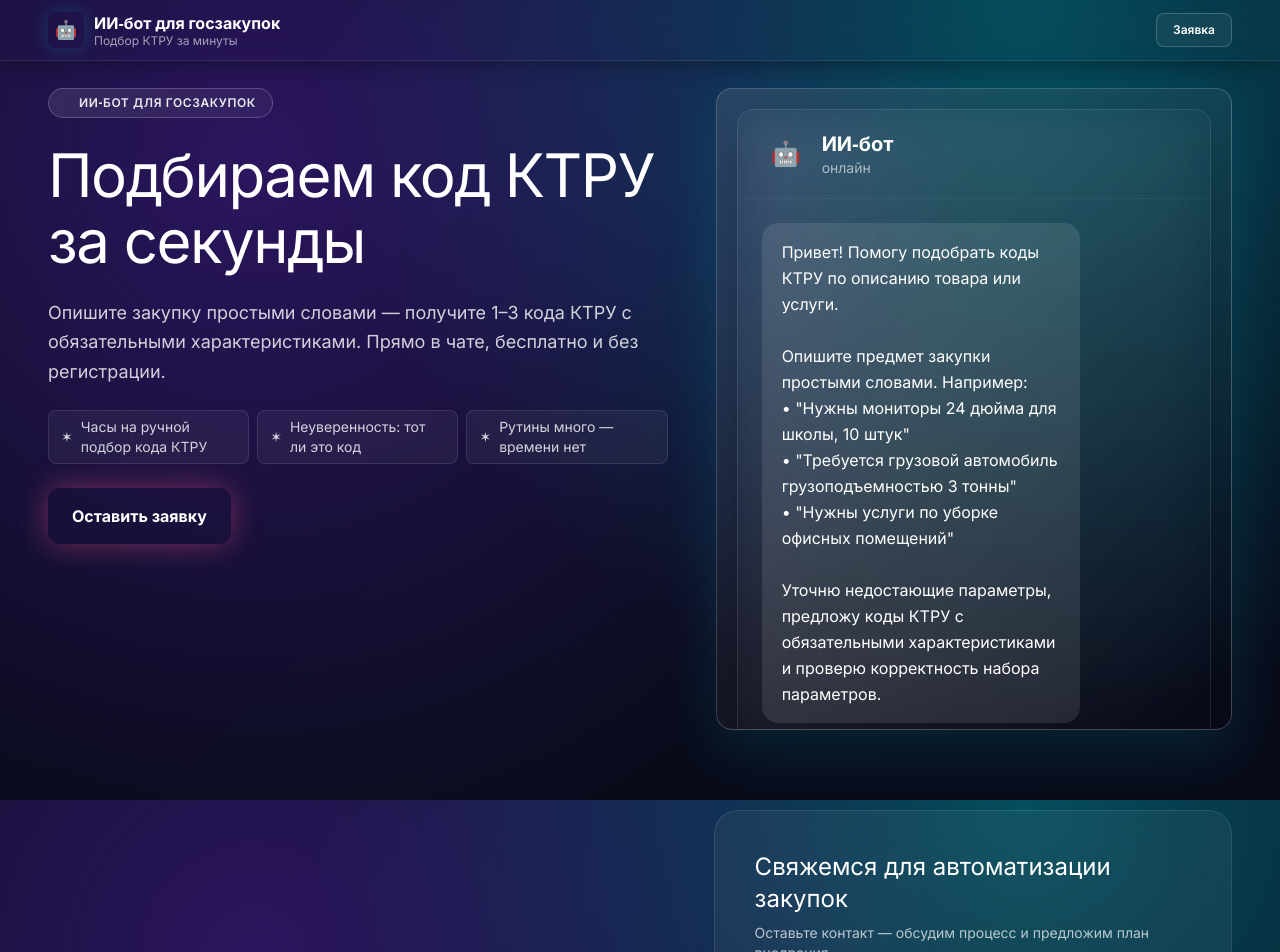
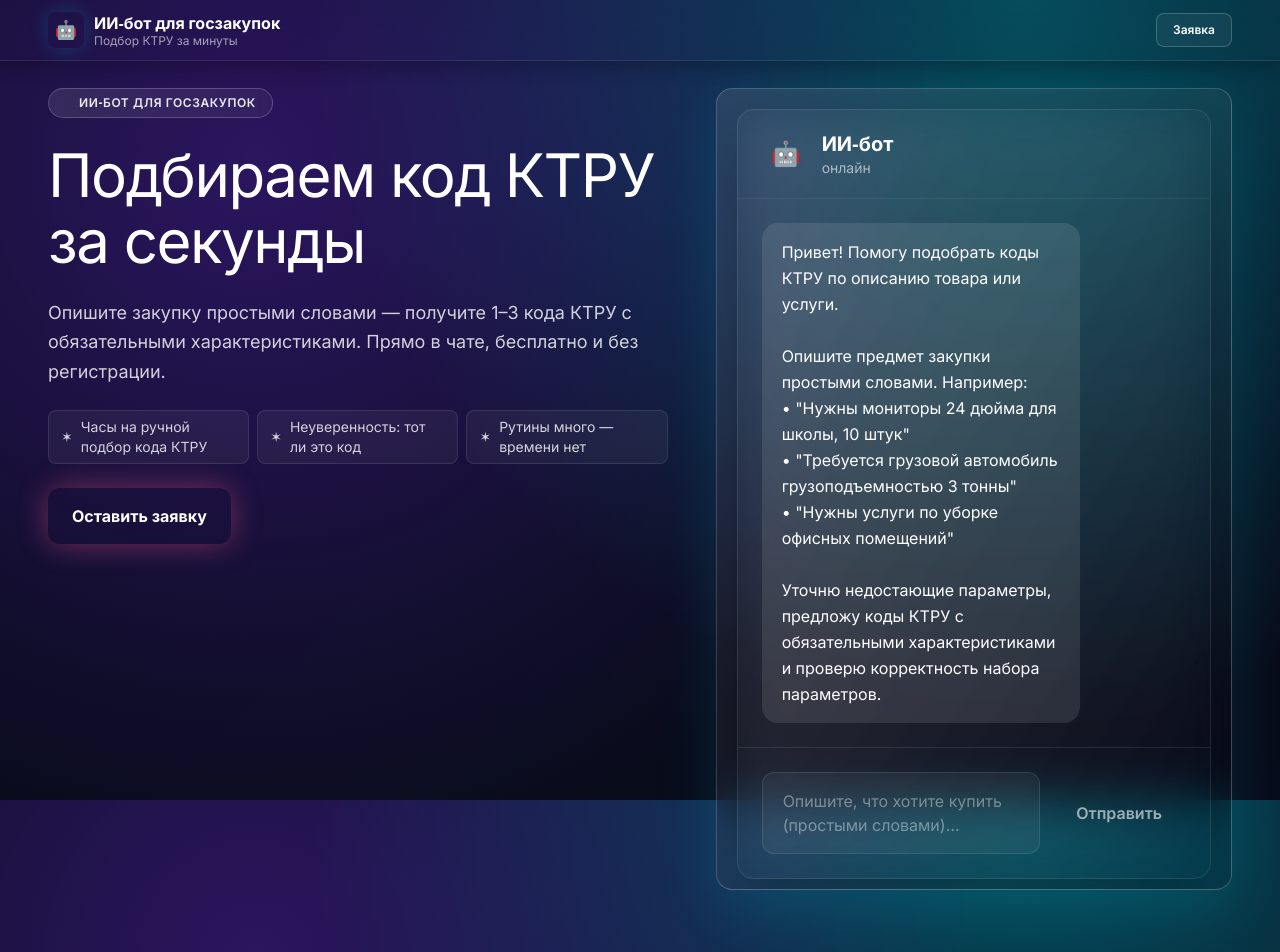
Before and after one commit to IvanLushnikov/aibuyereeo, a Next.js app in the folder landing-app/: page / in a window 1280 px wide. Shown: the top 952 px of the page. Built offline with nearby package versions, Linux system fonts and the light colour scheme.

Commit message:
ui(chat): увеличена высота inline‑чата; поле ввода заменено на textarea (2 строки, Shift+Enter — перенос, Enter — отправка)

```diff
--- a/landing-app/src/components/chat-widget.tsx
+++ b/landing-app/src/components/chat-widget.tsx
@@ -740,7 +740,7 @@ export const ChatWidget = ({ mode = "drawer", defaultOpen = false, hideFloatingB
             ? `fixed top-0 right-0 z-50 h-full w-full max-w-2xl transform transition-transform duration-300 ease-in-out ${
           isOpen ? "translate-x-0" : "translate-x-full"
               }`
-            : "relative z-10 w-full h-[520px] sm:h-[560px] lg:h-[600px]"
+            : "relative z-10 w-full h-[640px] sm:h-[700px] lg:h-[760px]"
         }
         role="region"
         aria-label="Чат с ИИ‑ботом"
@@ -825,21 +825,22 @@ export const ChatWidget = ({ mode = "drawer", defaultOpen = false, hideFloatingB
           <form ref={formRef} onSubmit={handleSubmit} className="border-t border-white/10 bg-neo-card/80 p-6">
             <input type="hidden" name="sessionId" value={sessionId} />
             <div className="flex items-center gap-3">
-              <input
+              <textarea
                 value={input}
                 onChange={(event) => setInput(event.target.value)}
                 onKeyDown={(event) => {
                   if (event.key === "Enter" && !event.shiftKey) {
                     event.preventDefault();
                     if (!isThinking && input.trim()) {
-                      const form = event.currentTarget.closest('form');
+                      const form = (event.currentTarget as HTMLTextAreaElement).closest('form');
                       if (form) {
                         form.requestSubmit();
                       }
                     }
                   }
                 }}
-                className="flex-1 rounded-xl border border-white/10 bg-white/5 px-5 py-4 text-base text-white placeholder:text-white/40 focus:border-neo-electric focus:outline-none focus:ring-2 focus:ring-neo-electric/30"
+                rows={2}
+                className="flex-1 resize-none rounded-xl border border-white/10 bg-white/5 px-5 py-4 text-base text-white placeholder:text-white/40 focus:border-neo-electric focus:outline-none focus:ring-2 focus:ring-neo-electric/30 min-h-[56px]"
                 placeholder="Опишите, что хотите купить (простыми словами)…"
                 maxLength={2000}
                 aria-label="Сообщение для ИИ‑бота"
```
